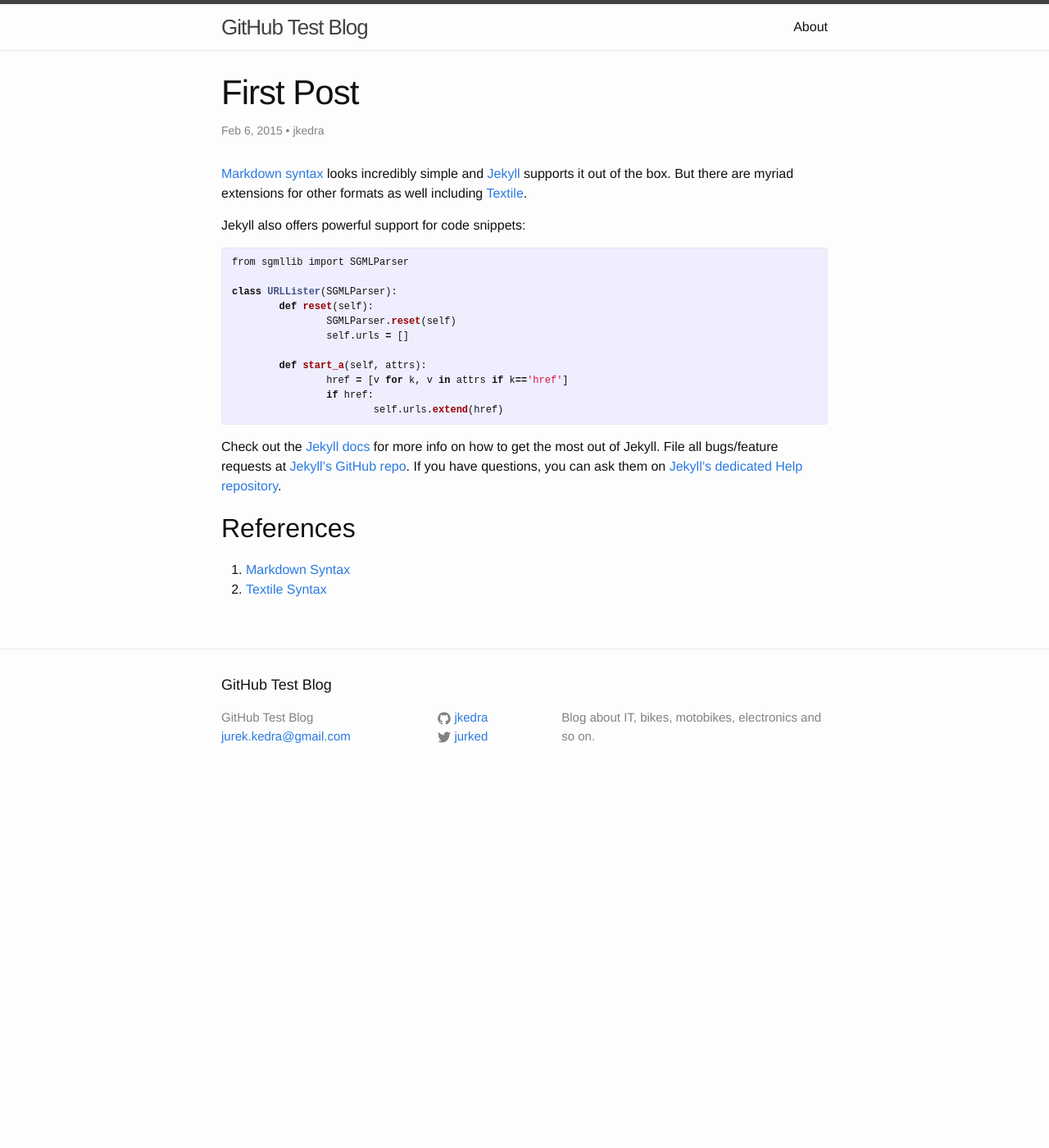
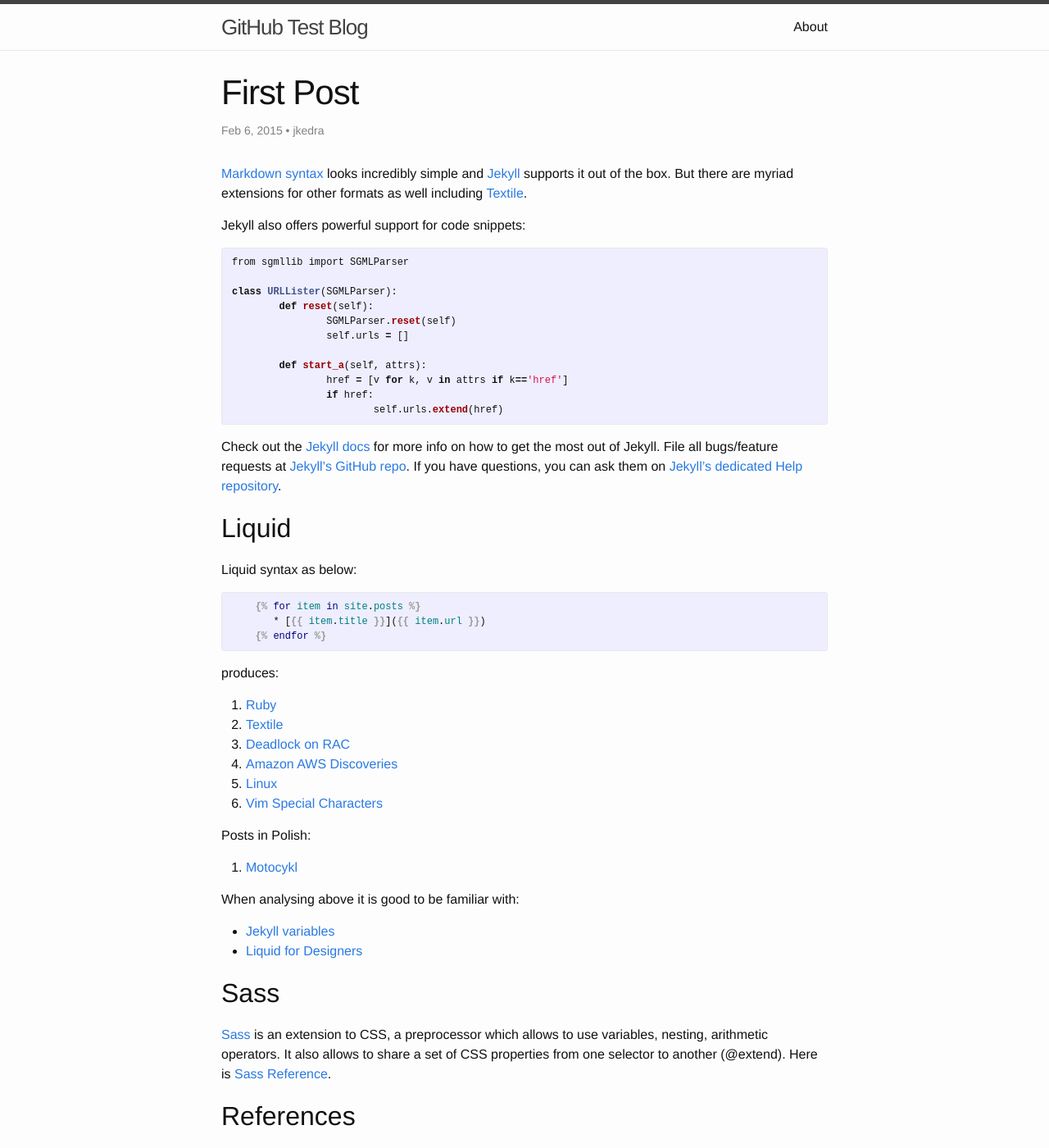
Before and after one commit to jkedra/jkedra.github.io, a Jekyll site: the page built from _posts/2015-02-06-first-post.md, in a window 1280 px wide and 1400 px high. Shown: the whole window at 82% size. Built offline with Jekyll 4.4.1, drawn with Linux system fonts in a browser that asks for light colours.

Commit message:
experiments with liquid templates

```diff
--- a/_posts/2015-02-06-first-post.md
+++ b/_posts/2015-02-06-first-post.md
@@ -3,7 +3,8 @@
 title:  "First Post"
 date:   2015-02-06 14:20:50
 author: jkedra
-categories: jekyll
+categories: [www, jekyll]
+tags: jekyll
 ---
 [Markdown syntax][md] looks incredibly simple and [Jekyll][jekyll] supports it out of the box.
 But there are myriad extensions for other formats as well including [Textile][textile].
@@ -26,6 +27,44 @@
 
 Check out the [Jekyll docs][jekyll] for more info on how to get the most out of Jekyll. File all bugs/feature requests at [Jekyll’s GitHub repo][jekyll-gh]. If you have questions, you can ask them on [Jekyll’s dedicated Help repository][jekyll-help].
 
+## Liquid ##
+
+Liquid syntax as below:
+{% highlight liquid %}
+{% raw %}
+    {% for item in site.posts %}
+       * [{{ item.title }}]({{ item.url }})
+    {% endfor %}
+{% endraw %}
+{% endhighlight %}
+
+produces:
+
+{% for item in site.posts %}{% if item.language == "en" %}
+1. [{{ item.title }}]({{ item.url }}) {% for t in item.tags %} {{ t }} {% endfor %}{% endif %}{% endfor %}
+
+Posts in Polish:
+
+{% for item in site.posts %}{% if item.language == "pl" %}
+1. [{{ item.title }}]({{ item.url }}) {% for t in item.tags %} {{ t }} {% endfor %}
+{% endif %}
+{% endfor %}
+
+
+{% for item in site.posts %}
+{% endfor %}
+
+When analysing above it is good to be familiar with:
+
+* [Jekyll variables](http://jekyllrb.com/docs/variables/)
+* [Liquid for Designers](https://github.com/Shopify/liquid/wiki/Liquid-for-Designers)
+
+## Sass ##
+[Sass][sass] is an extension to CSS, a preprocessor which allows to use
+variables, nesting, arithmetic operators.
+It also allows to share a set of CSS properties from one selector
+to another (@extend). Here is [Sass Reference][sassref].
+
 ## References ##
 
 1. [Markdown Syntax][md]
@@ -36,3 +75,5 @@
 [jekyll-help]: https://github.com/jekyll/jekyll-help
 [textile]:     http://redcloth.org/textile
 [md]:          http://daringfireball.net/projects/markdown/
+[sass]:        http://sass-lang.com/guide
+[sassref]:     http://sass-lang.com/documentation/file.SASS_REFERENCE.html
```
